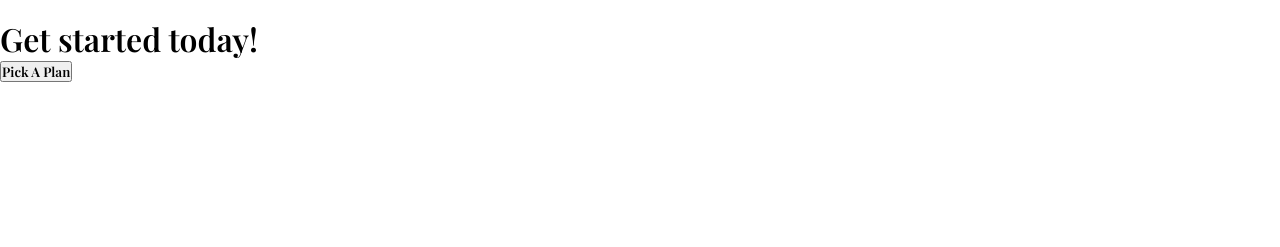
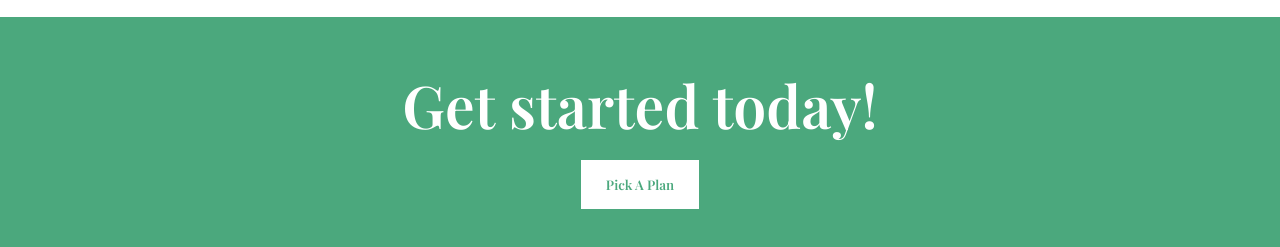
Before and after one commit to MohamadMahdi-Tasha/ninja-mail, a plain HTML site: page index.html in a window 1280 px wide. Shown: the part 2541-2788 px from the top of the page. Before the commit the page ends 2623 px from the top, so only its background shows below. Drawn offline with nearby package versions, Linux system fonts and the light colour scheme.

Commit message:
created styles of last commits section

```diff
--- a/index.html
+++ b/index.html
@@ -172,9 +172,9 @@
     </div>
 </section>
 <!--Get Started-->
-<div>
-    <h1>Get started today!</h1>
-    <a href="#"><button>Pick A Plan</button></a>
+<div class="w-100 bg-green p-3">
+    <h1 class="ta-center mb-1 c-white fs-59">Get started today!</h1>
+    <div class="d-flex jc-center ai-center w-100"><a href="#" class="w-10"><button class="bg-white p-1 transition hover-bg-darker-white w-100 c-green b-none">Pick A Plan</button></a></div>
 </div>
 </body>
 </html>
--- a/src/style.css
+++ b/src/style.css
@@ -110,6 +110,7 @@ button {cursor: pointer;}
 .focus-bg-little-dark:focus {background-color: #d9d9d9;border: 1px solid #7d7d7d;}
 .mb-2 {margin-bottom: 2rem;}
 .mb-4 {margin-bottom: 4rem;}
+.p-3 {padding: 3rem;}
 
 /*Media Querys*/
 @media (max-width: 1115px) {
```
